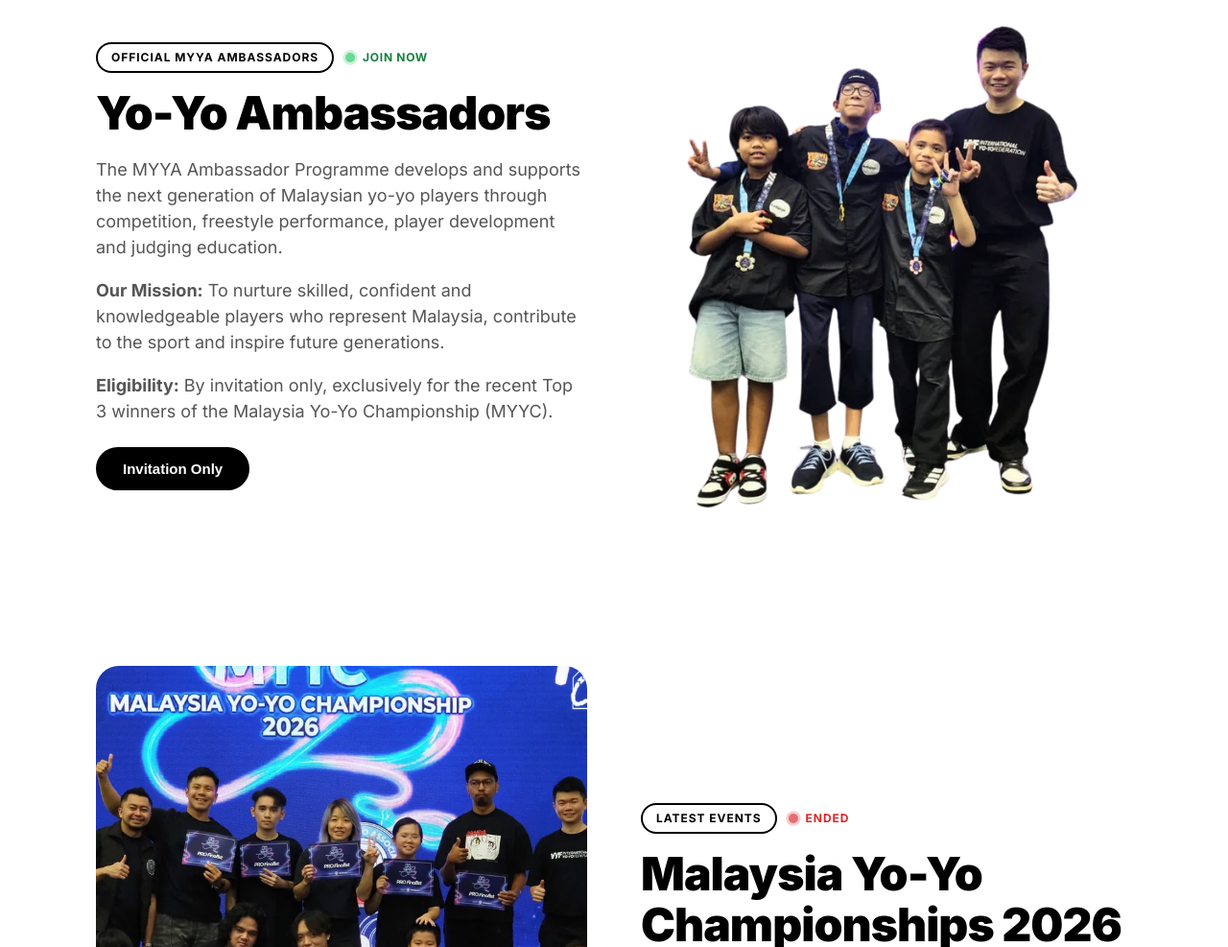
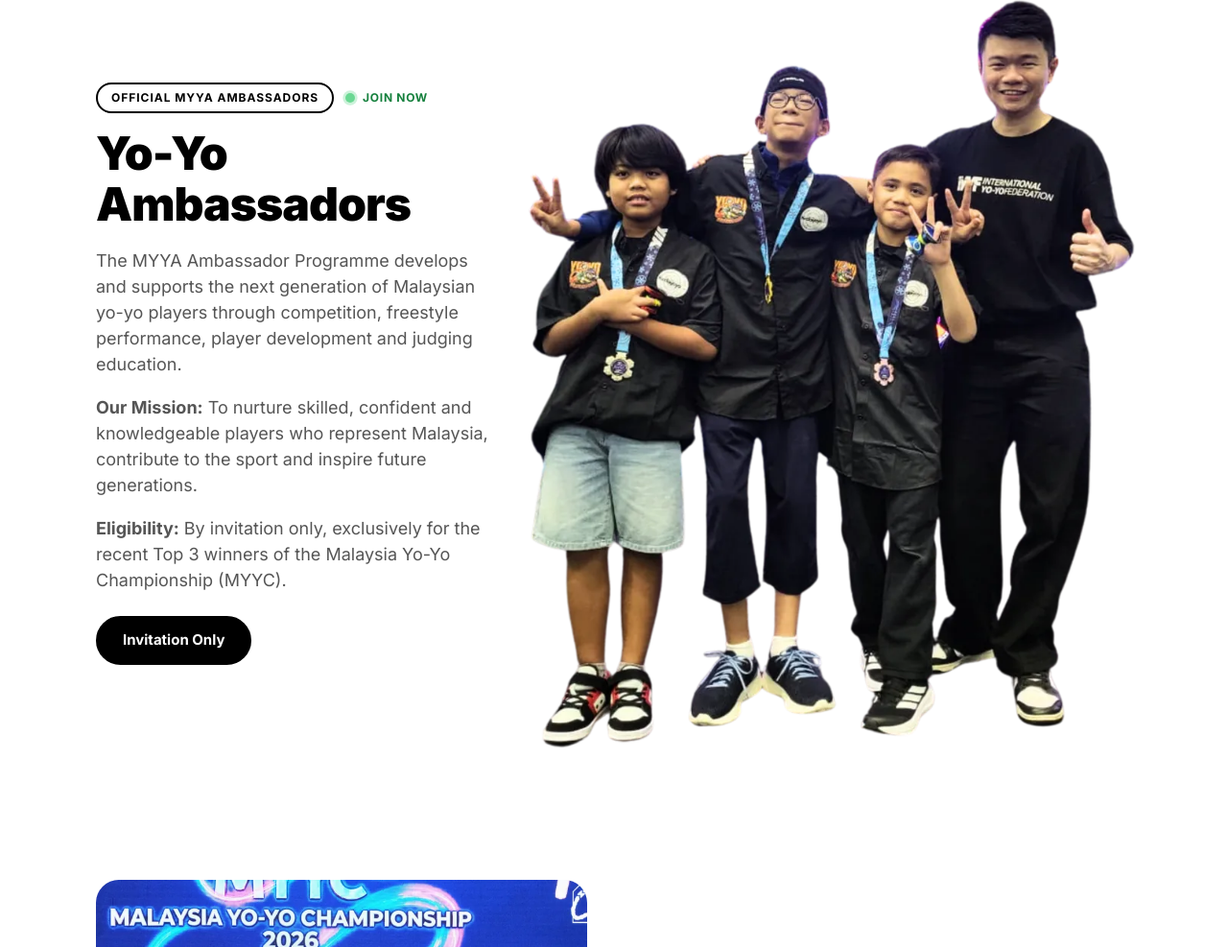
Before and after one commit to fajarsiddiqfs/myya, a plain HTML site: page index.html in a window 1280 px wide. Shown: the part 2933-3920 px from the top of the page at 96% size. Drawn offline with Linux system fonts and the light colour scheme; no server answers.

Commit message:
image bigger

```diff
--- a/index.html
+++ b/index.html
@@ -167,7 +167,7 @@
 .feat.news .reels-head{margin-bottom:48px}
 .feat.news .reels-head h2{text-align:center}
 .feat-text p.news-ask{font-size:13px;line-height:1.5;color:#777;font-weight:400}
-</style>
+#ambassadors .media.sq{aspect-ratio:919/1100;max-width:none;transform:scale(1.08)}@media(min-width:1000px){#ambassadors .feat-grid{grid-template-columns:.8fr 1.2fr}}@media(max-width:999px){#ambassadors .media.sq{max-width:680px;transform:none}}</style>
 </head>
 <body>
 <nav>
@@ -349,9 +349,9 @@
 <p>The MYYA Ambassador Programme develops and supports the next generation of Malaysian yo-yo players through competition, freestyle performance, player development and judging education.</p>
 <p><strong>Our Mission:</strong> To nurture skilled, confident and knowledgeable players who represent Malaysia, contribute to the sport and inspire future generations.</p>
 <p><strong>Eligibility:</strong> By invitation only, exclusively for the recent Top 3 winners of the Malaysia Yo-Yo Championship (MYYC).</p>
-<button type="button" class="btn feat-btn" disabled>Invitation Only</button>
-</div>
-<div class="media sq" style="background:transparent"><img srcset="assets/img/myya-ambassadors-600.webp 600w, assets/img/myya-ambassadors.webp 1000w" sizes="(max-width:999px) min(560px,100vw), 560px" loading="lazy" decoding="async" src="assets/img/myya-ambassadors.webp" width="1000" height="1000" alt="Three young MYYA ambassadors wearing medals and black Kedaiyoyo shirts, posing with an International Yo-Yo Federation representative"></div>
+<a class="btn feat-btn" href="https://api.whatsapp.com/send/?phone=60137982659&amp;text=Hello,+MYYA!+I+am+interested+in+joining+the+MYYA+Ambassadors+Programme.&amp;type=phone_number&amp;app_absent=0" target="_blank" rel="noopener">Invitation Only</a>
+</div>
+<div class="media sq" style="background:transparent"><img srcset="assets/img/myya-ambassadors-600.webp 552w, assets/img/myya-ambassadors.webp 919w" sizes="(max-width:999px) min(640px,100vw), 640px" loading="lazy" decoding="async" src="assets/img/myya-ambassadors.webp" width="919" height="1100" alt="Three young MYYA ambassadors wearing medals and black Kedaiyoyo shirts, posing with an International Yo-Yo Federation representative"></div>
 </div>
 </section>
 <section class="feat alt rev" id="events">
```
